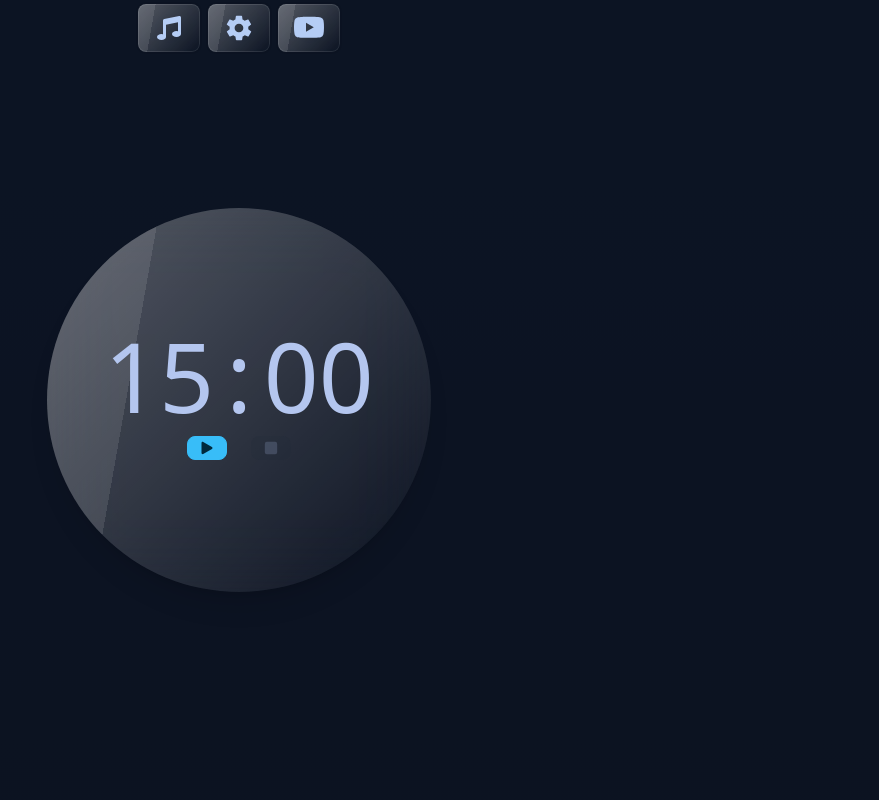
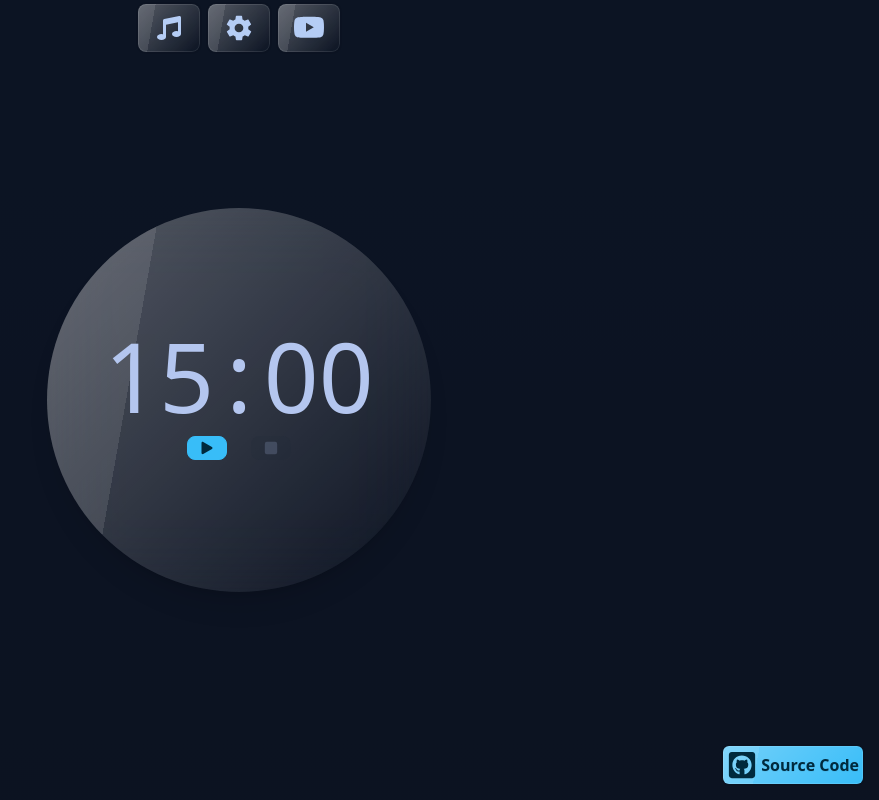
Before and after one commit to ichala/FocusMood, a React (Create React App) app: page / in a window 1280 px wide. Shown: the whole page, without its empty margins (401-1280 px from the left). Built offline with nearby package versions, Linux system fonts and the light colour scheme.

Commit message:
Add github source Link

```diff
--- a/src/App.jsx
+++ b/src/App.jsx
@@ -9,6 +9,7 @@ import YtbSettings from './Components/Youtube/YtbSettings';
 import Player from './Components/Youtube/Player';
 import WatchHistory from './Components/Youtube/WatchHistory';
 import { PreferencesContext } from './Context/Preferences';
+import Github from './Components/Github/Github';
 
 function App() {
   const { Config } = useContext(PreferencesContext);
@@ -28,6 +29,7 @@ function App() {
                   <div className="flex justify-center items-center min-h-screen">
                     <Player />
                     <Timer />
+                    <Github />
                     <div className="absolute  z-50 rounded-lg top-0 flex ">
                       <div className="dropdown dropdown-hover ">
                         <label tabIndex={0} className="btn m-1 glass">
@@ -71,8 +73,11 @@ function App() {
             </ul>
 
           </div>
+
         </div>
+
       </div>
+
     </>
   );
 }
--- /dev/null
+++ b/src/Components/Github/Github.jsx
@@ -0,0 +1,15 @@
+import React from 'react';
+import { FaGithubSquare } from 'react-icons/fa';
+
+const Github = () => (
+  <div className="absolute glass bottom-4 right-4  bg-primary text-primary-content rounded-md p-1 font-semibold">
+    <a href="https://github.com/ichala/FocusMood" target="_blank" rel="noreferrer">
+      <div className="flex gap-1 items-center">
+        <FaGithubSquare size={30} />
+        Source Code
+      </div>
+    </a>
+  </div>
+);
+
+export default Github;
```
